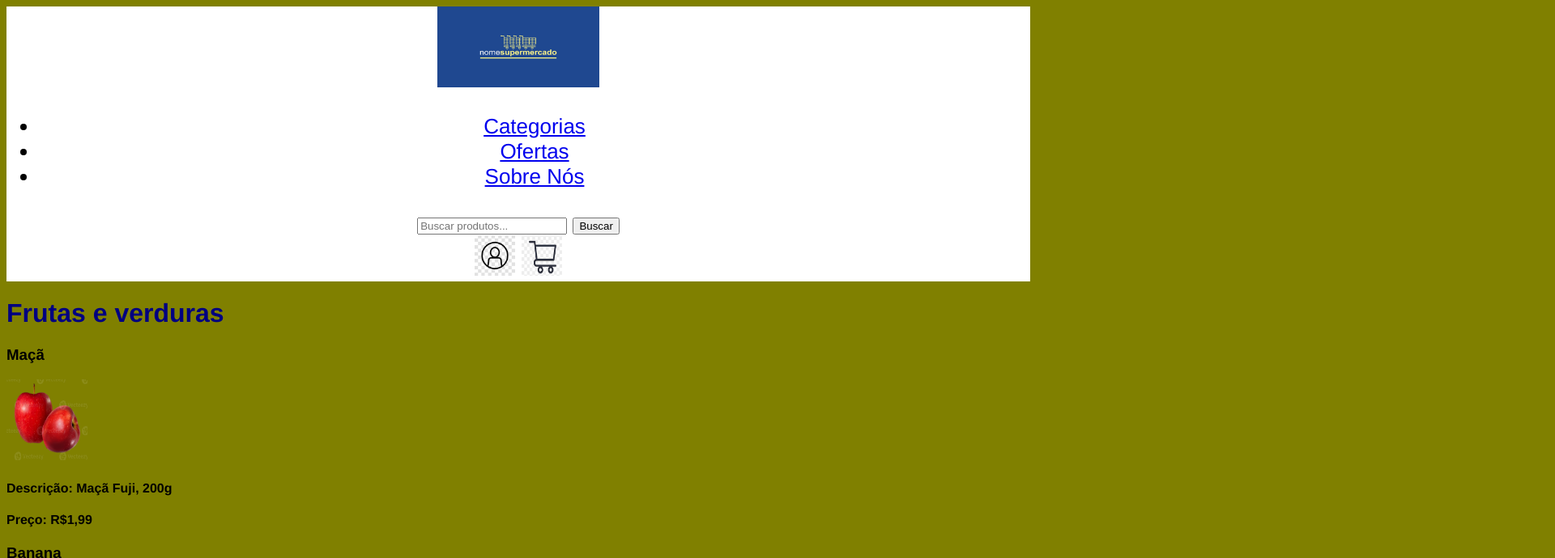
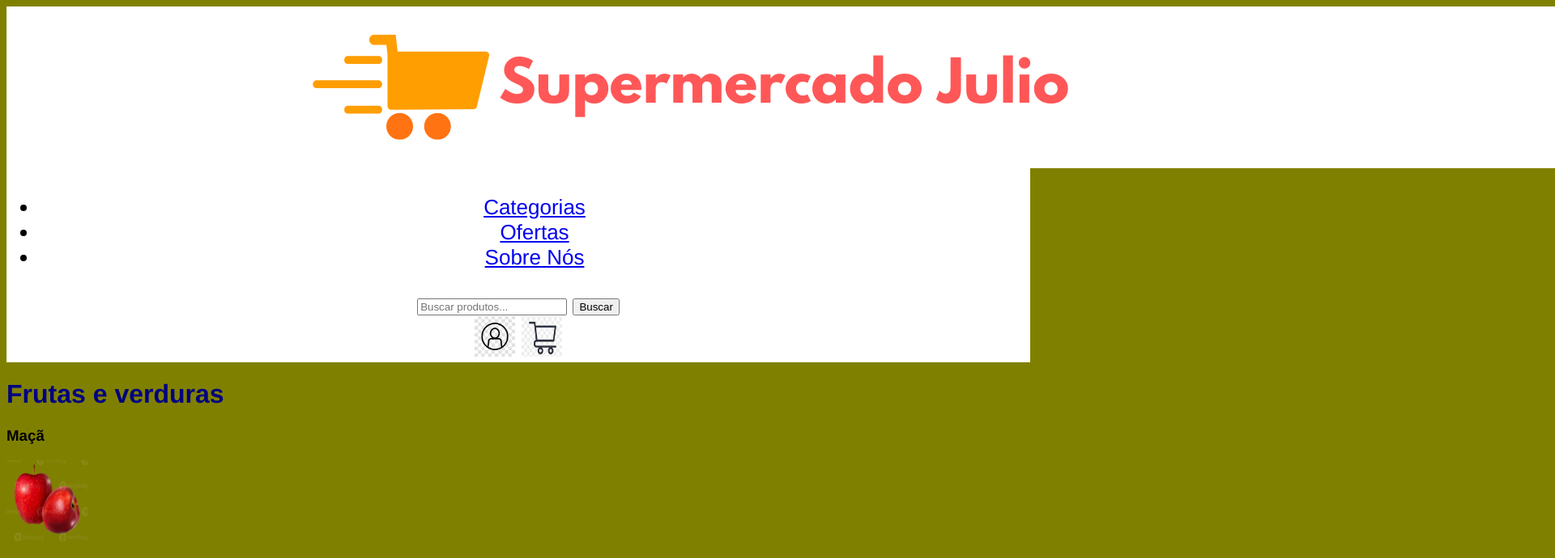
Before and after one commit to juliovech-dotcom/Projeto-Fundamentos-Sistemas-Web-Julio-Vechiato, a plain HTML site: page frutaseverduras.html in a window 1280 px wide. Shown: the top 690 px of the page at 81% size, 1920 px wide, since content can reach past the window. Drawn offline with Linux system fonts and the light colour scheme.

Commit message:
Update frutaseverduras.html

```diff
--- a/frutaseverduras.html
+++ b/frutaseverduras.html
@@ -10,7 +10,7 @@
     <header>
       <div class="header-container">
         <div class="logo">
-          <a href="https://logo.criativoon.com/supermercado/"><img src="logomarca-supermercado.png" width="200" height="100" alt="Logo do Supermercado"></a>
+          <a href="https://juliovech-dotcom.github.io/Projeto-Fundamentos-Sistemas-Web-Julio-Vechiato/"><img src="Supermercado Julio.png" width="1920" height="200" alt="Logo do Supermercado"></a>
         </div>
         <nav class="navigation">
           <ul>
```
